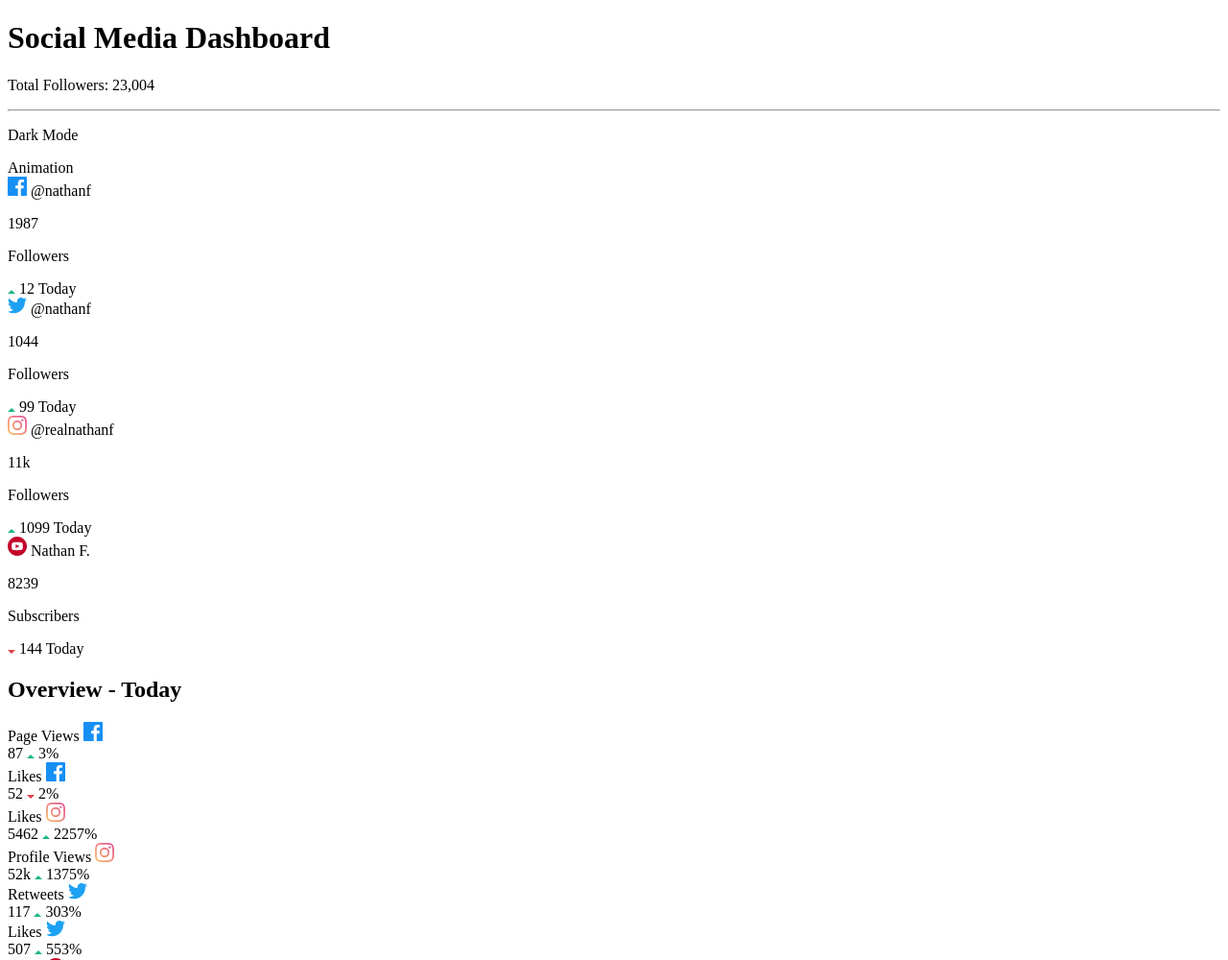
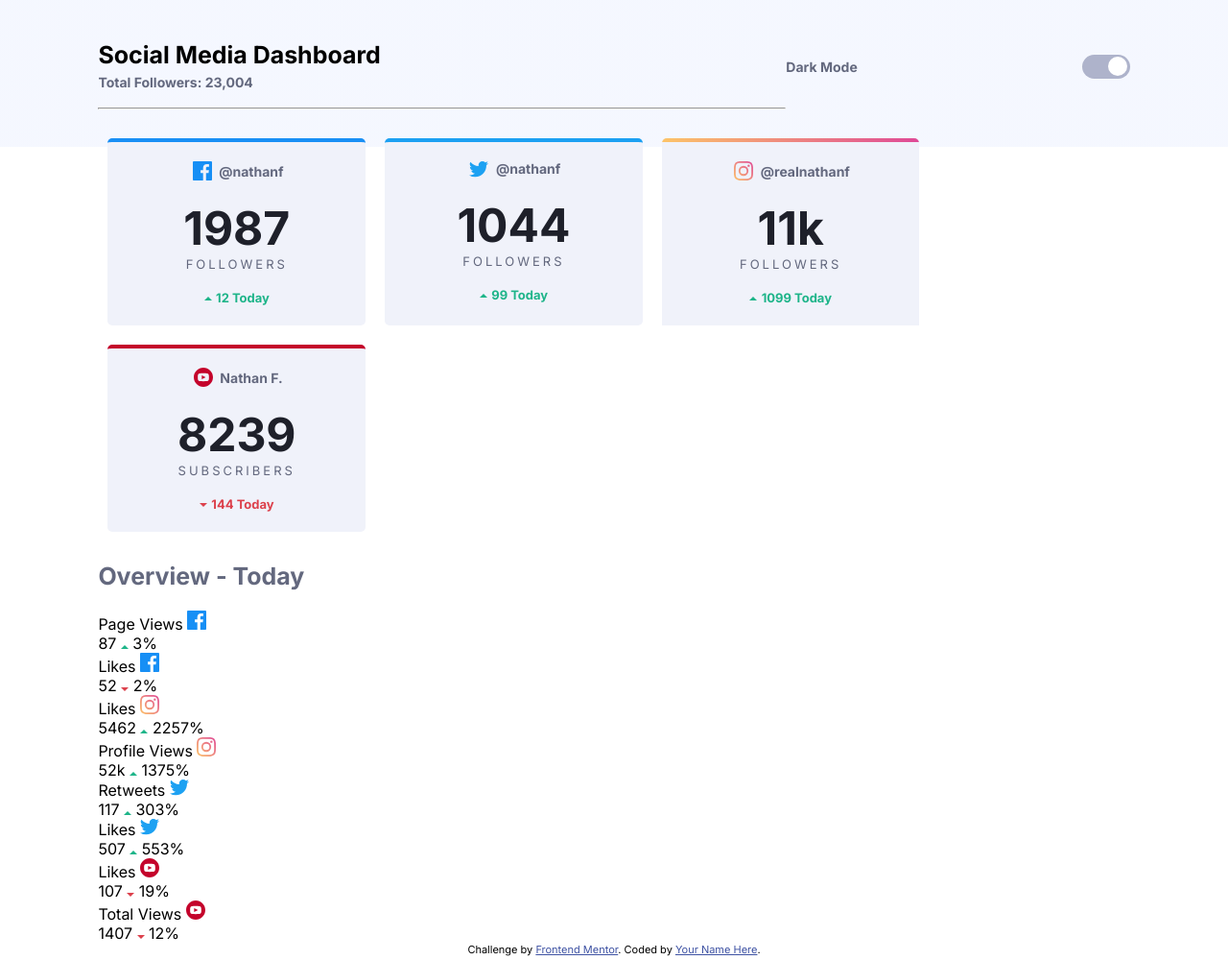
Before and after one commit to Srijan945/Social-Media-Dashboard, a plain HTML site: page index.html in a window 1280 px wide. Shown: the top 1000 px of the page at 96% size. Drawn offline with Linux system fonts and the light colour scheme.

Commit message:
Complete Header & Card Styling

```diff
--- a/css/styles.css
+++ b/css/styles.css
@@ -0,0 +1,234 @@
+*{
+    box-sizing: border-box;
+}
+body{
+    margin: 0;
+    font-family: 'Inter', sans-serif;
+    background-image: -webkit-linear-gradient(hsl(225, 100%, 98%) 15%,hsl(0, 0%, 100%) 15%);
+    padding: 2% 8%;
+}
+/********************************* Grid View  *************************/
+
+/******************************** For Small Devices *******************/
+.col-sm-1{ width: 8.33%;}
+.col-sm-2{ width: 16.66%;}
+.col-sm-3{ width: 24.99%;}
+.col-sm-4{ width: 33.32%;}
+.col-sm-5{ width: 41.65%;}
+.col-sm-6{ width: 49.98%;}
+.col-sm-7{ width: 58.31%;}
+.col-sm-8{ width: 66.64%;}
+.col-sm-9{ width: 74.97%;}
+.col-sm-10{ width: 83.33%;}
+.col-sm-11{ width: 91.63%;}
+.col-sm-12{ width: 100%;}
+
+/******************************** header *****************************/
+header{
+    display: flex;
+    flex-wrap: wrap;
+    flex-direction: row;
+    margin-bottom: 1.25rem;
+}
+h1{
+    font-size: 1.56rem; /*25 pixel */
+    font-weight: 700;
+    margin-bottom: 0;
+}
+.header-item p{
+    font-size: 0.875rem;
+    font-weight: 700;
+    color: hsl(228, 12%, 44%);
+}
+#followers{
+    margin-top: 0.3125rem;
+    margin-bottom: 1.125rem;
+}
+#dark-mode{
+    margin: 1.125rem 0;
+}
+hr{
+    margin: 0;
+}
+.header-flex{
+    display: flex;
+    flex-direction: row;
+    justify-content: space-between;
+    align-items: center;
+}
+.toggle-bar{
+    width: 3.125rem;
+    height: 1.5625rem;
+    border-radius: 0.8125rem;
+    background-color: hsl(230, 22%, 74%);
+    position: relative;
+}
+.toggle-bar div{
+    width: 1.25rem;
+    height: 1.25rem;
+    border-radius: 0.625rem;
+    background-color: white;
+    position: absolute;
+    right: 0.1875rem;
+    top: 0.125rem;
+}
+
+
+/****************************** Social Media Cards ********************************/
+.cards{
+    display: flex;
+    flex-direction: row;
+    flex-wrap: wrap;
+    align-content: space-between;
+    margin-bottom: 0.625rem;
+}
+.card{
+    background-color: hsl(227, 47%, 96%);
+    border-radius: 0.3125rem;
+    text-align: center;
+    margin: 0.625rem 0;
+}
+.username{
+    position: relative;
+    bottom: 0.25rem;
+    left: 0.1875rem;
+    font-size: 0.875rem;
+    font-weight: 700;
+    color: hsl(228, 12%, 44%);
+}
+.facebook{
+    padding: 1.25rem;
+    border-top: 0.25rem solid hsl(208, 92%, 53%);
+}
+.twitter{
+    padding: 1.25rem;
+    border-top: 0.25rem solid hsl(203, 89%, 53%);
+}
+.instagram-wrapper{
+    background-image: -webkit-linear-gradient(0deg,hsl(37, 97%, 70%),hsl(329, 70%, 58%));
+    padding-top: 0.25rem;
+}
+.instagram{
+    padding: 1.25rem;
+    background-color: hsl(227, 47%, 96%);
+}
+.youtube{
+    padding: 1.25rem;
+    border-top: 0.25rem solid hsl(348, 97%, 39%);
+}
+.followers-count{
+    font-size: 3rem;
+    font-weight: 700;
+    color: hsl(230, 17%, 14%);
+    margin-top: 1rem;
+    margin-bottom: 0;
+}
+.text{
+    margin: 0 0 1rem;
+    font-size: 0.8125rem;
+    font-weight: 400;
+    letter-spacing: 0.1875rem;
+    color: hsl(228, 12%, 44%);
+}
+.daily-stat{
+    font-size: 0.8125rem;
+    font-weight: 700;
+    color: hsl(163, 72%, 41%);
+}
+.icon-up-down{
+    position: relative;
+    bottom: 0.125rem;
+
+}
+.red{
+    color: hsl(356, 69%, 56%);
+}
+
+/******************************Overview Today *********************************/
+h2{
+    font-size: 1.56rem;
+    font-weight: 700;
+    color: hsl(228, 12%, 44%);
+}
+
+/* For Medium Devices */
+@media only screen and (min-width: 600px){
+
+    .col-md-1{ width: 8.33%;}
+    .col-md-2{ width: 16.66%;}
+    .col-md-3{ width: 24.99%;}
+    .col-md-4{ width: 33.32%;}
+    .col-md-5{ width: 41.65%;}
+    .col-md-6{ width: 49.98%;}
+    .col-md-7{ width: 58.31%;}
+    .col-md-8{ width: 66.64%;}
+    .col-md-9{ width: 74.97%;}
+    .col-md-10{ width: 83.33%;}
+    .col-md-11{ width: 91.63%;}
+    .col-md-12{ width: 100%;}
+    .card{
+        margin: 0.625rem;
+    }
+}
+
+
+/* For Large Devies */
+@media only screen and (min-width: 768px){
+
+    .col-lg-1{ width: 8.33%;}
+    .col-lg-2{ width: 16.66%;}
+    .col-lg-3{ width: 24.99%;}
+    .col-lg-4{ width: 33.32%;}
+    .col-lg-5{ width: 41.65%;}
+    .col-lg-6{ width: 49.98%;}
+    .col-lg-7{ width: 58.31%;}
+    .col-lg-8{ width: 66.64%;}
+    .col-lg-9{ width: 74.97%;}
+    .col-lg-10{ width: 83.33%;}
+    .col-lg-11{ width: 91.63%;}
+    .col-lg-12{ width: 100%;}
+    header{
+        justify-content: space-between;
+    }
+}
+
+
+
+
+
+
+
+
+
+
+
+
+
+
+
+
+
+
+
+
+
+
+
+
+
+
+
+
+
+
+
+
+
+
+.attribution {
+    font-size: 11px;
+    text-align: center;
+}
+.attribution a {
+    color: hsl(228, 45%, 44%);
+}
--- a/index.html
+++ b/index.html
@@ -26,72 +26,76 @@
 		</div>
 		<div class="header-flex header-item col-sm-12 col-md-4 col-lg-4">
 			<p id="dark-mode">Dark Mode</p>
-			<div>Animation</div>
+			<div class="toggle-bar">
+				<div></div>
+			</div>
 		</div>
 	</header>
 
 	<!-- Main -->
 	<main>
-		<section class="grid-container">
-			<div class="grid-item">
+		<section class="cards">
+			<div class="facebook card col-sm-12 col-md-5 col-lg-3">
 				<div>
 					<img src="images/icon-facebook.svg" alt="facebook">
-					<span>@nathanf</span>
+					<span class="username">@nathanf</span>
 				</div>
 
-				<p>1987</p>
-				<p>Followers</p>
+				<p class="followers-count">1987</p>
+				<p class="text">FOLLOWERS</p>
 
 				<div>
-					<img src="images/icon-up.svg" alt="up-icon">
-					<span>12 Today</span>
+					<img class="icon-up-down" src="images/icon-up.svg" alt="up-icon">
+					<span class="daily-stat">12 Today</span>
 				</div>
 			</div>
-			<div class="grid-item">
+			<div class="twitter card col-sm-12 col-md-5 col-lg-3">
 
 				<div>
 					<img src="images/icon-twitter.svg" alt="twitter">
-					<span>@nathanf</span>
+					<span class="username">@nathanf</span>
 				</div>
 
-				<p>1044</p>
-				<p>Followers</p>
+				<p class="followers-count">1044</p>
+				<p class="text">FOLLOWERS</p>
 
 				<div>
-					<img src="images/icon-up.svg" alt="up-icon">
-					<span>99 Today</span>
+					<img class="icon-up-down" src="images/icon-up.svg" alt="up-icon">
+					<span class="daily-stat">99 Today</span>
 				</div>
 
 			</div>
-			<div class="grid-item">
+			<div class="instagram-wrapper card col-sm-12 col-md-5 col-lg-3">
+				<div class="instagram">
 
 					<div>
 						<img src="images/icon-instagram.svg" alt="instagram">
-					<span>@realnathanf</span>
+						<span class="username">@realnathanf</span>
 					</div>
 
-				<p>11k</p>
-				<p>Followers</p>
+					<p class="followers-count">11k</p>
+					<p class="text">FOLLOWERS</p>
 
 					<div>
-					<img src="images/icon-up.svg" alt="up-icon">
-					<span>1099 Today</span>
+						<img class="icon-up-down" src="images/icon-up.svg" alt="up-icon">
+						<span class="daily-stat">1099 Today</span>
 					</div>
 
 				</div>
-			<div class="grid-item">
+			</div>
+			<div class="youtube card col-sm-12 col-md-5 col-lg-3">
 
 				<div>
 					<img src="images/icon-youtube.svg" alt="youtube">
-					<span>Nathan F.</span>
+					<span class="username">Nathan F.</span>
 				</div>
 
-				<p>8239</p>
-				<p>Subscribers</p>
+				<p class="followers-count">8239</p>
+				<p class="text">SUBSCRIBERS</p>
 
 				<div>
-					<img src="images/icon-down.svg" alt="down-icon">
-					<span>144 Today</span>
+					<img class="icon-up-down" src="images/icon-down.svg" alt="down-icon">
+					<span class="daily-stat red">144 Today</span>
 				</div>
 
 			</div>
```
Lines whose indentation alone changed are shown as unchanged.
